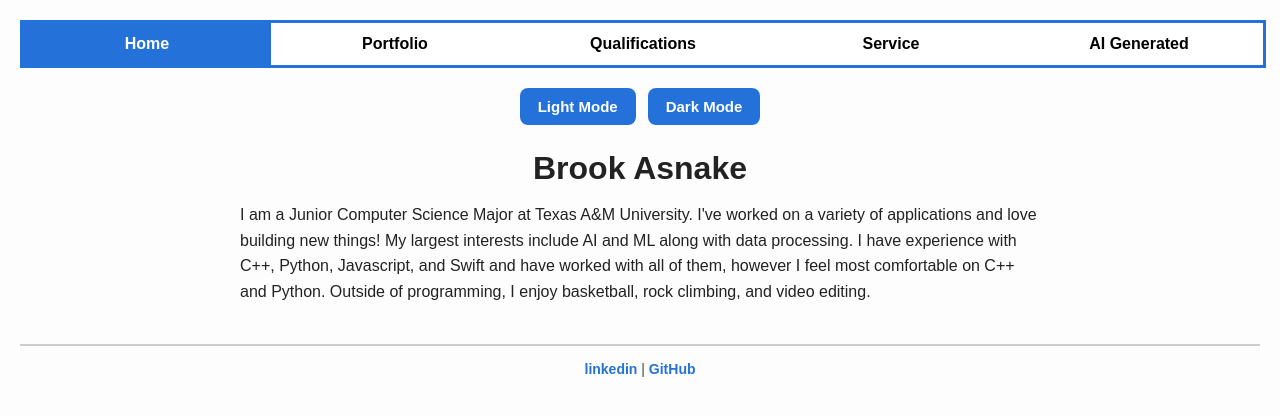
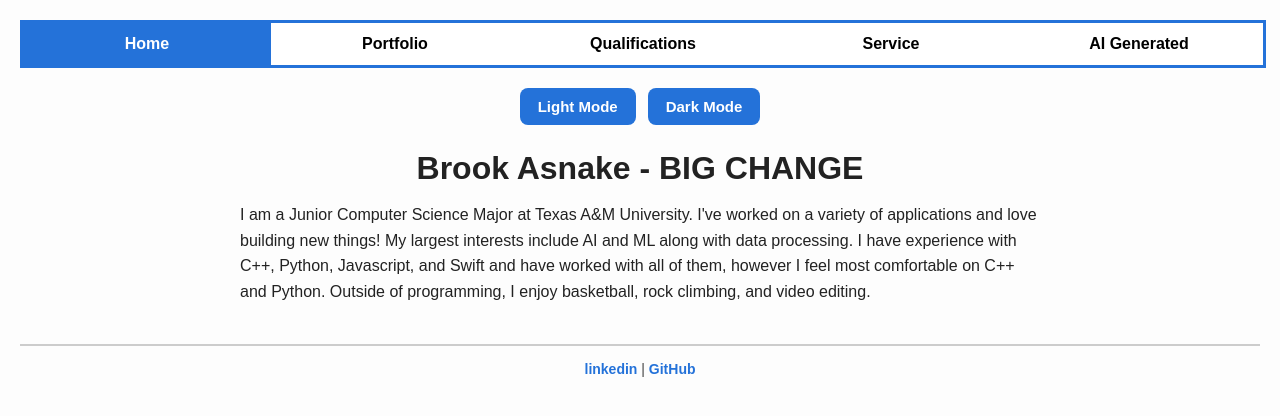
Before and after one commit to Brook-A-CS/412-P5, a plain HTML site: page index.html in a window 1280 px wide. Drawn offline with Linux system fonts and the light colour scheme.

Commit message:
big change

```diff
--- a/index.html
+++ b/index.html
@@ -1,7 +1,7 @@
 <!DOCTYPE HTML PUBLIC "-//W3C//DTD HTML 4.01 Transitional//EN">
 <html>
   <head>
-    <title>Brook - Personal Website - test change</title>
+    <title>Brook - Personal Website</title>
     <meta http-equiv="Content-Type" content="text/html; charset=iso-8859-1">
     <link rel="stylesheet" type="text/css" href="css/styles.css" id="page_style">
   </head>
@@ -22,7 +22,7 @@
       <script src='functions.js'></script>
     </div>
     <main class="content">
-      <h1> Brook Asnake </h1>
+      <h1> Brook Asnake - BIG CHANGE </h1>
       <p> I am a Junior Computer Science Major at Texas A&M University. I've worked on a variety of applications and love building new things! My largest interests include AI and ML along with data processing. I have experience with C++, Python, Javascript, and Swift and have worked with all of them, however I feel most comfortable on C++ and Python. Outside of programming, I enjoy basketball, rock climbing, and video editing.</p>
 
     <!-- <img src="files/headshot.jpg" alt="Professional headshot"> -->
```
